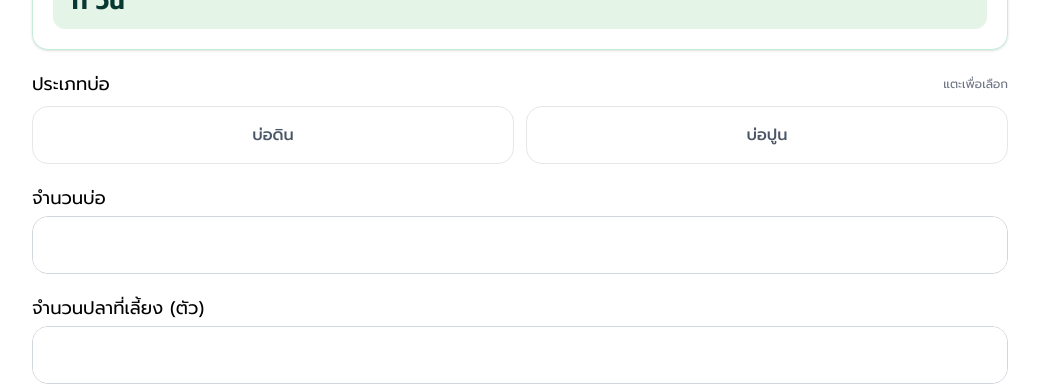
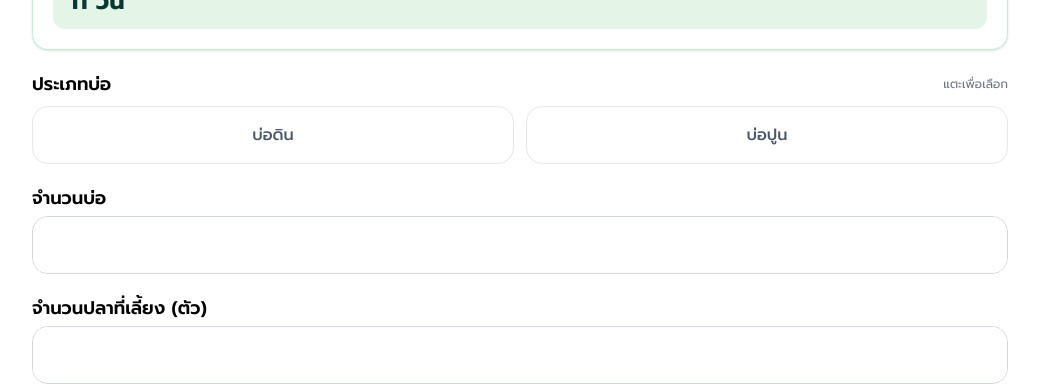
Before and after one commit to koard/DukeFarm-Frontend, a Next.js app: page /large/record-large in a window 1280 px wide. Shown: the part 788-1173 px from the top of the page, without its empty margins (120-1159 px from the left). Built offline with nearby package versions, Linux system fonts and the light colour scheme; no server answers; sample sign-in values are in the browser's storage.

Commit message:
refactor: record data entry form

```diff
--- a/src/components/records/RecordEntryForm.tsx
+++ b/src/components/records/RecordEntryForm.tsx
@@ -765,7 +765,7 @@ export const RecordEntryForm = ({ farmType, backHref }: RecordEntryFormProps) =>
 
         <div>
           <div className="flex items-center justify-between mb-2">
-            <label className="block text-lg text-black">ประเภทบ่อ</label>
+            <label className="block text-lg font-semibold text-black">ประเภทบ่อ</label>
             <span className="text-xs text-gray-500">แตะเพื่อเลือก</span>
           </div>
           <div className="grid grid-cols-2 gap-3">
@@ -790,7 +790,7 @@ export const RecordEntryForm = ({ farmType, backHref }: RecordEntryFormProps) =>
 
         <div className="space-y-1">
           <div className="flex items-center justify-between">
-            <label className="block text-lg text-black">จำนวนบ่อ</label>
+            <label className="block text-lg font-semibold text-black">จำนวนบ่อ</label>
           </div>
           <div className="bg-white border border-gray-300 rounded-2xl overflow-hidden">
             <input
@@ -804,7 +804,7 @@ export const RecordEntryForm = ({ farmType, backHref }: RecordEntryFormProps) =>
 
         <div className="space-y-1">
           <div className="flex items-center justify-between">
-            <label className="block text-lg text-black">จำนวนปลาที่เลี้ยง (ตัว)</label>
+            <label className="block text-lg font-semibold text-black">จำนวนปลาที่เลี้ยง (ตัว)</label>
           </div>
           <div className="bg-white border border-gray-300 rounded-2xl overflow-hidden">
             <input
```
